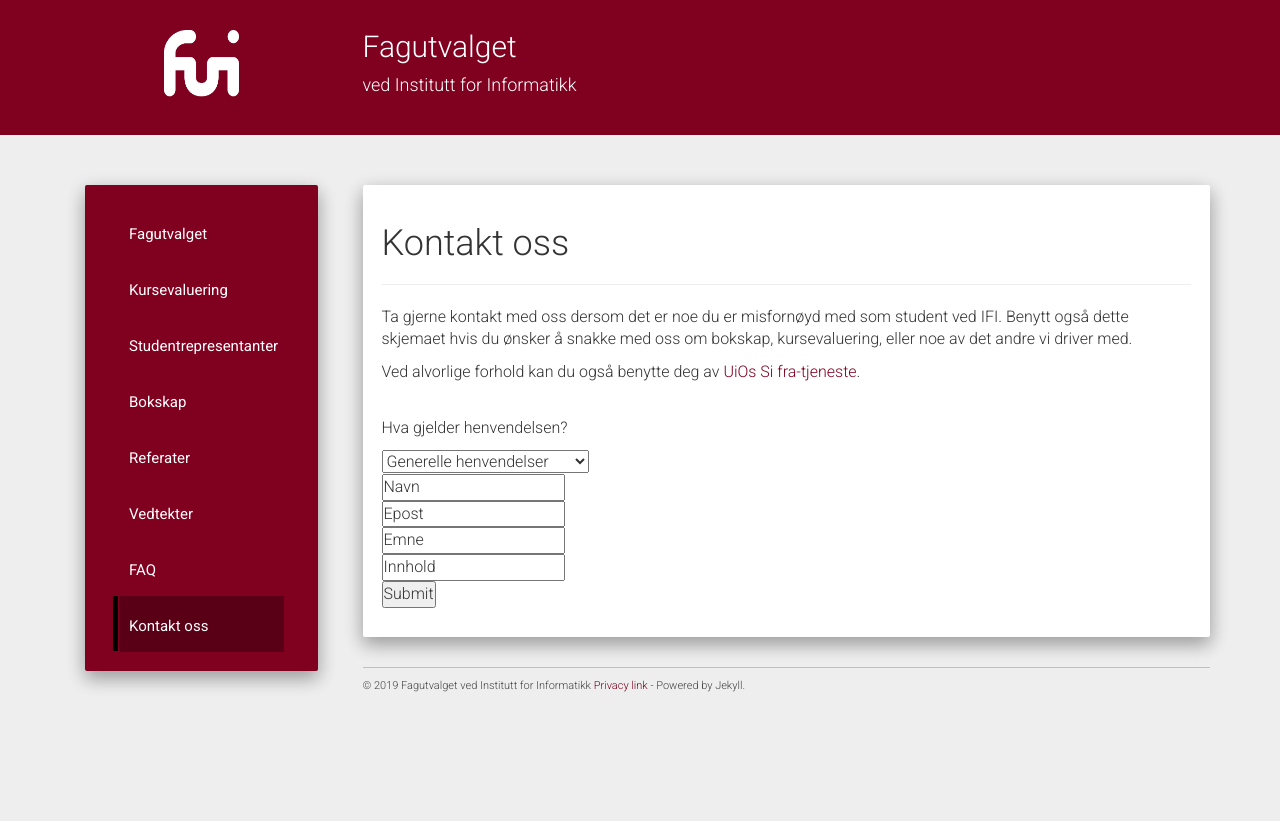
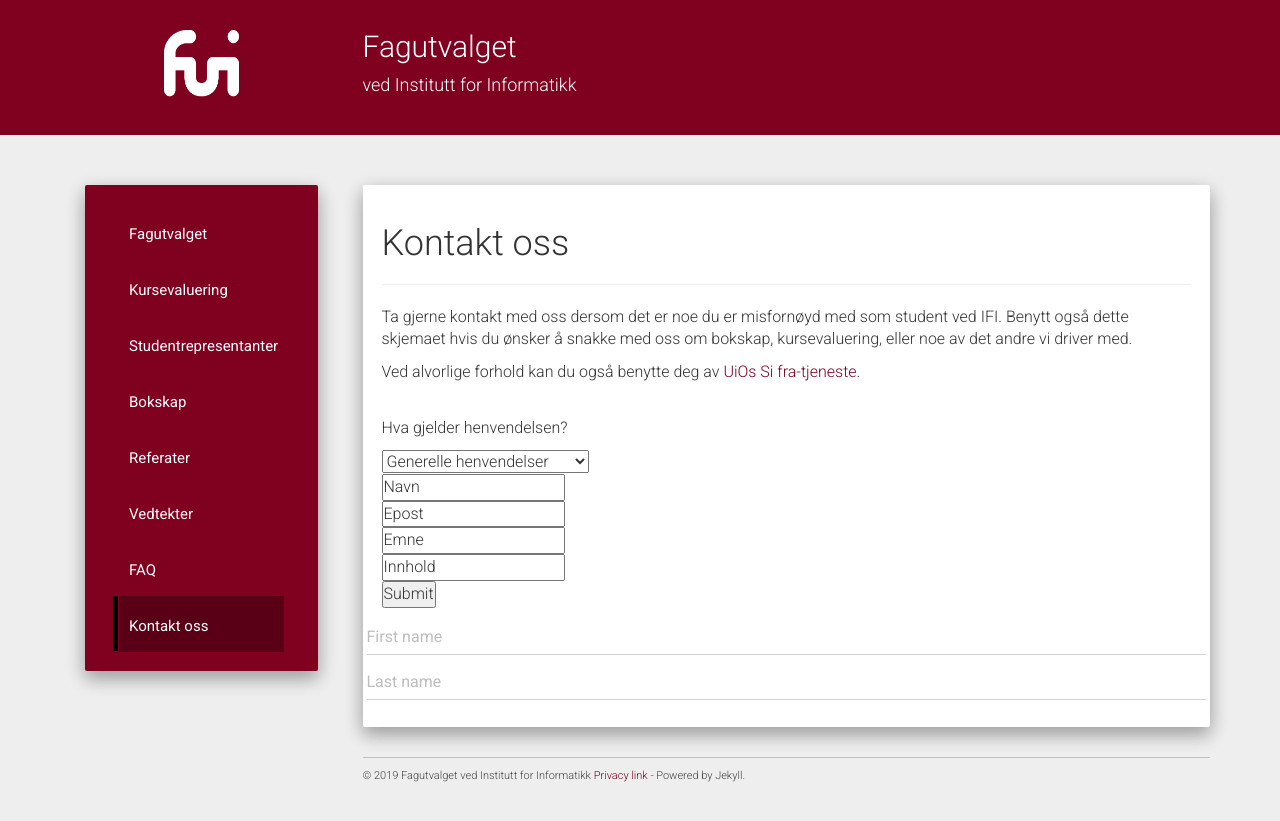
Before and after one commit to fui/fui.github.io, a Jekyll site: the page built from contact.md, in a window 1280 px wide. Shown: the top 821 px of the page. Built offline with Jekyll 4.4.1, drawn with Linux system fonts in a browser that asks for light colours; nearby versions of some CDN libraries.

Commit message:
fixing contact

```diff
--- a/contact.md
+++ b/contact.md
@@ -33,3 +33,15 @@ Hva gjelder henvendelsen?
 <input type="text" name="contet" value="Innhold">
 <br>
 <input type="submit">
+
+
+<form>
+  <div class="row">
+    <div class="col">
+      <input type="text" class="form-control" placeholder="First name">
+    </div>
+    <div class="col">
+      <input type="text" class="form-control" placeholder="Last name">
+    </div>
+  </div>
+</form>
```
